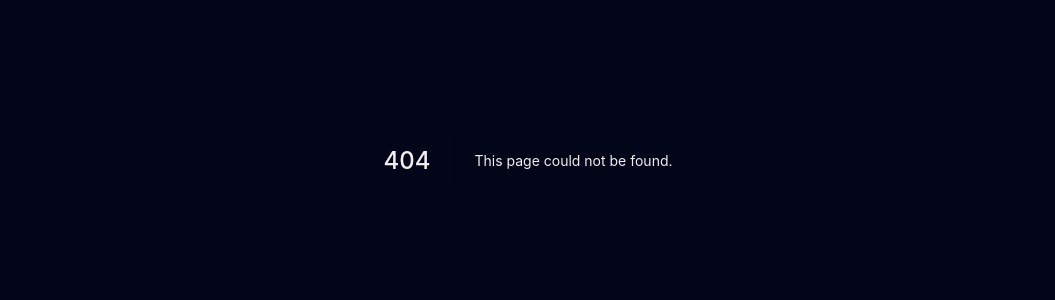
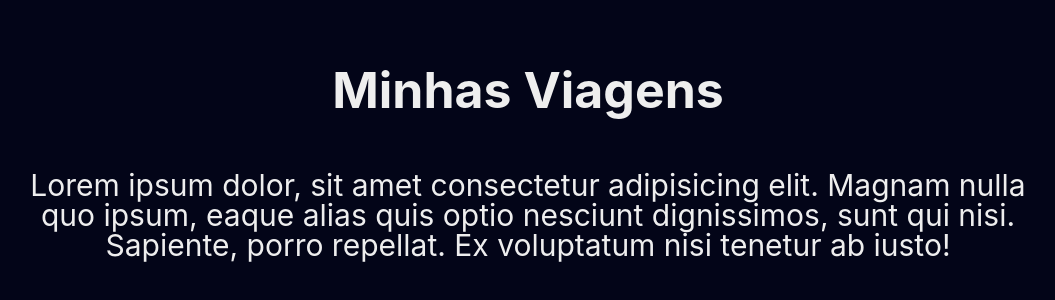
Before and after one commit to claytoncampos/minhas-viagens, a Next.js app: page /about in a window 1280 px wide. Before the commit this address had no page. Shown: the part 240-540 px from the top of the page, without its empty margins (112-1167 px from the left). Built offline with nearby package versions, Linux system fonts and the light colour scheme.

Commit message:
created page about

```diff
--- a/package.json
+++ b/package.json
@@ -21,6 +21,7 @@
   },
   "dependencies": {
     "@styled-icons/bootstrap": "^10.34.0",
+    "@styled-icons/evaicons-outline": "^10.34.0",
     "leaflet": "^1.7.1",
     "next": "11.0.1",
     "next-pwa": "^5.2.21",
--- /dev/null
+++ b/src/pages/about.tsx
@@ -0,0 +1,5 @@
+import AboutTemplate from 'templates/About'
+
+const About = () => <AboutTemplate />
+
+export default About
--- /dev/null
+++ b/src/templates/About/index.tsx
@@ -0,0 +1,26 @@
+import { CloseOutline } from '@styled-icons/evaicons-outline/'
+import LinkWrapper from 'components/LinkWrapper'
+
+import * as S from './styles'
+
+const AboutTemplate = () => (
+  <S.Content>
+    <LinkWrapper href="/">
+      <CloseOutline size={32} />
+    </LinkWrapper>
+
+    <S.Heading>Minhas Viagens</S.Heading>
+
+    <S.Body>
+      <p>
+        Lorem ipsum dolor, sit amet consectetur adipisicing elit. Magnam nulla
+        quo ipsum, eaque alias quis optio nesciunt dignissimos, sunt qui nisi.
+        Sapiente, porro repellat. Ex voluptatum nisi tenetur ab iusto!
+      </p>
+    </S.Body>
+  </S.Content>
+)
+
+export default AboutTemplate
+
+CloseOutline
--- /dev/null
+++ b/src/templates/About/styles.ts
@@ -0,0 +1,23 @@
+import styled from 'styled-components'
+
+export const Content = styled.section`
+  text-align: center;
+  display: flex;
+  align-items: center;
+  justify-content: center;
+  flex-direction: column;
+  height: 100vh;
+  max-width: var(--container);
+  margin: auto;
+`
+export const Heading = styled.h1`
+  font-size: var(--large);
+  margin-bottom: var(--large);
+`
+export const Body = styled.div`
+  p {
+    font-size: var(--medium);
+    line-height: var(--medium);
+    color: var(--white);
+  }
+`
```
Also changed, not shown: 1 other file (tests, documents, lock files or other folders).
